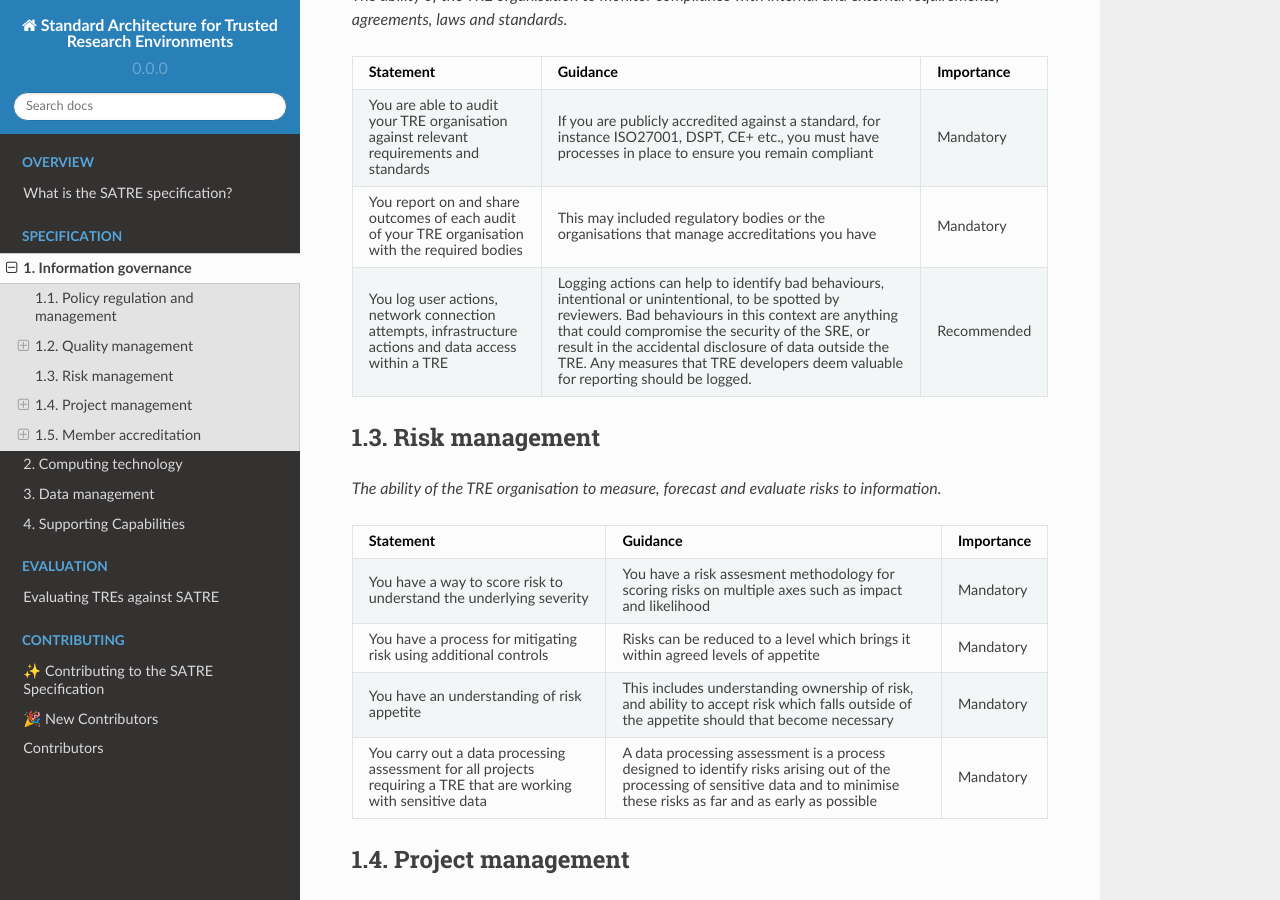
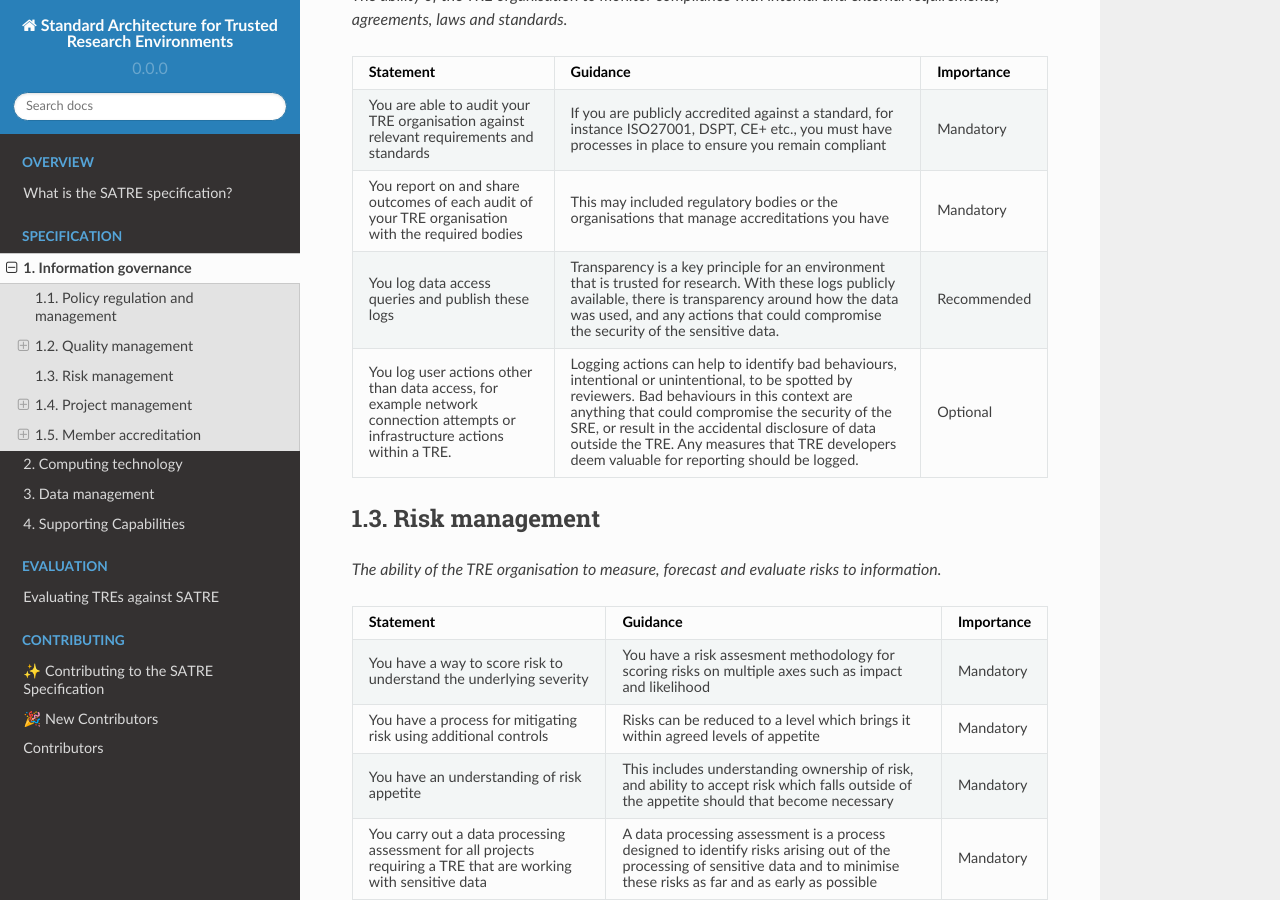
Before and after one commit to sa-tre/satre-specification, a Sphinx documentation site: the page built from docs/source/pillars/information_governance.md, in a window 1280 px wide and 900 px high, scrolled down 1676 px. Built offline with Sphinx 7.4.7 and the Read the Docs theme 2.0.0, drawn with Linux system fonts in a browser that asks for light colours.

Commit message:
update logging guidance

````diff
--- a/docs/source/pillars/information_governance.md
+++ b/docs/source/pillars/information_governance.md
@@ -86,11 +86,15 @@ _The ability of the TRE organisation to monitor compliance with internal and ext
 * - You report on and share outcomes of each audit of your TRE organisation with the required bodies
   - This may included regulatory bodies or the organisations that manage accreditations you have
   - Mandatory
-* - You log user actions, network connection attempts, infrastructure actions and data access within a TRE
+* - You log data access queries and publish these logs
+  - Transparency is a key principle for an environment that is trusted for research.
+    With these logs publicly available, there is transparency around how the data was used, and any actions that could compromise the security of the sensitive data.
+  - Recommended
+* - You log user actions other than data access, for example network connection attempts or infrastructure actions within a TRE.
   - Logging actions can help to identify bad behaviours, intentional or unintentional, to be spotted by reviewers.
     Bad behaviours in this context are anything that could compromise the security of the SRE, or result in the accidental disclosure of data outside the TRE.
     Any measures that TRE developers deem valuable for reporting should be logged.
-  - Recommended
+  - Optional
 ```
 
 ## Risk management
````
